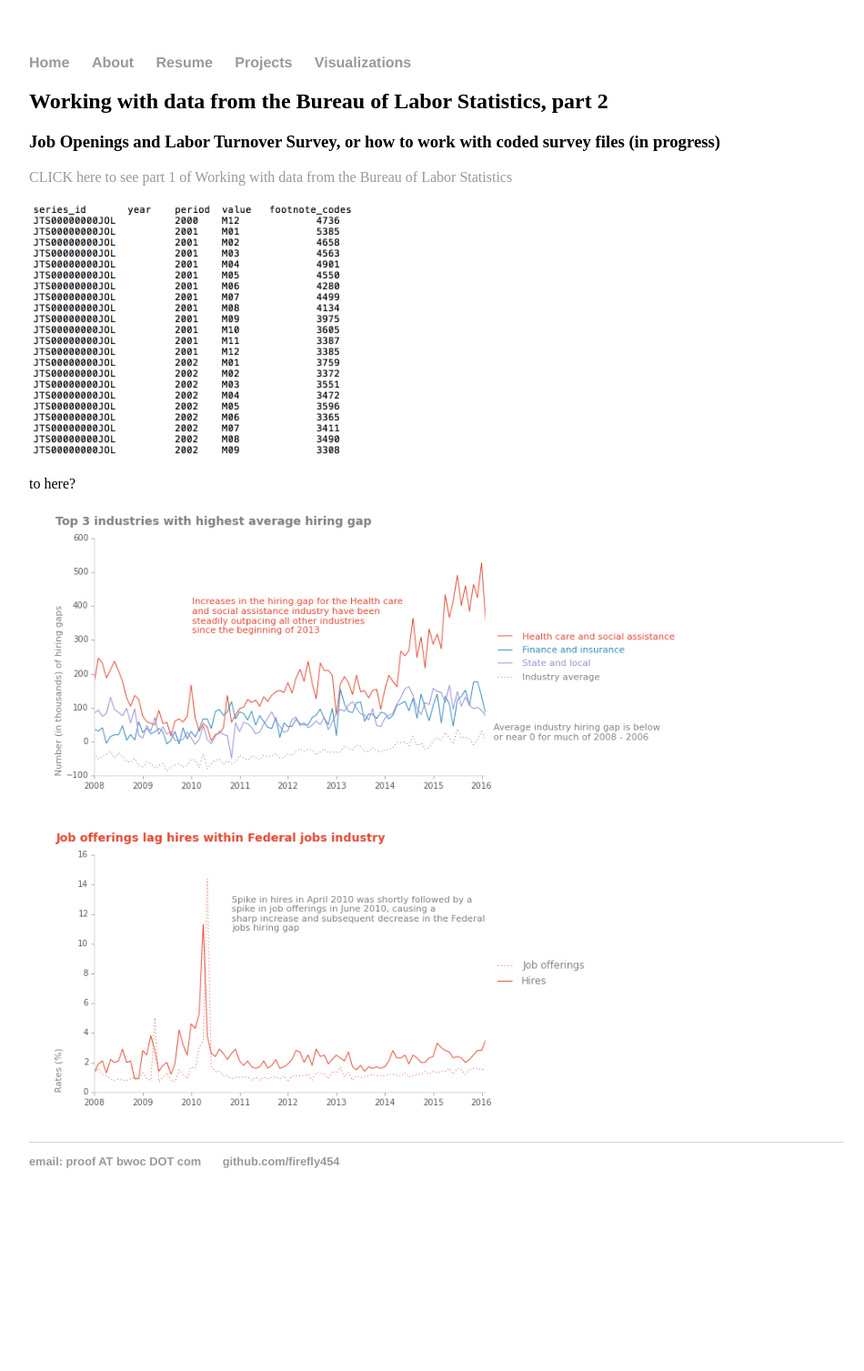
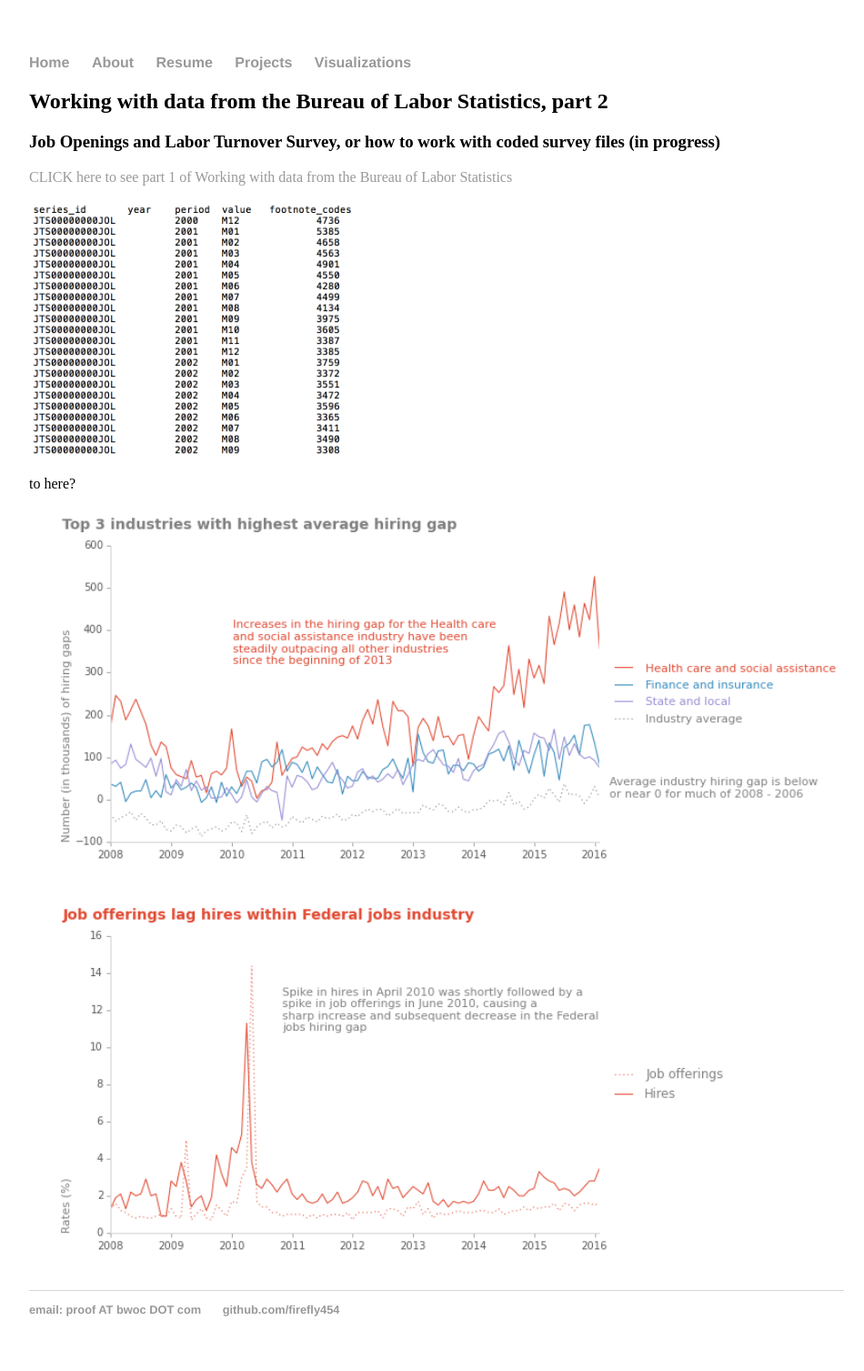
Before and after one commit to firefly454/firefly454.github.io, a Jekyll site: the page built from projects/bls2.html, in a window 1280 px wide. Shown: the whole page at 91% size, without its empty margins (160-1110 px from the left). Built offline with Jekyll 4.4.1, drawn with Linux system fonts in a browser that asks for light colours; before the commit the page ends 1344 px from its top, so only the background shows below that.

Commit message:
Update bls2.html

```diff
--- a/projects/bls2.html
+++ b/projects/bls2.html
@@ -11,8 +11,8 @@
 <img src="bls_images/bls_2_text.png" alt="original text file" width="80%"><br><br>
 to here?<br><br>
 <!--<img src="bls_images/layoffs2.svg" alt="top 3 industries in layoffs and discharges" width="100%"><br><br>-->
-<img src="bls_images/top3_hiringgaps.png" alt="top 3 industries in hiring gaps" width="80%"><br><br>
-<img src="bls_images/federal_HI_JO.png" alt="lag in federal jobs" width="80%"><br><br>
+<img src="bls_images/top3_hiringgaps.png" alt="top 3 industries in hiring gaps" width="100%"><br><br>
+<img src="bls_images/federal_HI_JO.png" alt="lag in federal jobs" width="100%"><br><br>
 <!--
 <script type='text/javascript' src='https://public.tableau.com/javascripts/api/viz_v1.js'></script><div class='tableauPlaceholder' style='width: 654px; height: 742px;'><noscript><a href='http:&#47;&#47;firefly454.github.io&#47;projects&#47;bls2.html'><img alt='Dashboard 1 ' src='https:&#47;&#47;public.tableau.com&#47;static&#47;images&#47;bl&#47;bls_part2_1&#47;Dashboard1&#47;1_rss.png' style='border: none' /></a></noscript><object class='tableauViz' width='654' height='742' style='display:none;'><param name='host_url' value='https%3A%2F%2Fpublic.tableau.com%2F' /> <param name='site_root' value='' /><param name='name' value='bls_part2_1&#47;Dashboard1' /><param name='tabs' value='no' /><param name='toolbar' value='yes' /><param name='static_image' value='https:&#47;&#47;public.tableau.com&#47;static&#47;images&#47;bl&#47;bls_part2_1&#47;Dashboard1&#47;1.png' /> <param name='animate_transition' value='yes' /><param name='display_static_image' value='yes' /><param name='display_spinner' value='yes' /><param name='display_overlay' value='yes' /><param name='display_count' value='yes' /><param name='showTabs' value='y' /></object></div>
 -->
```
